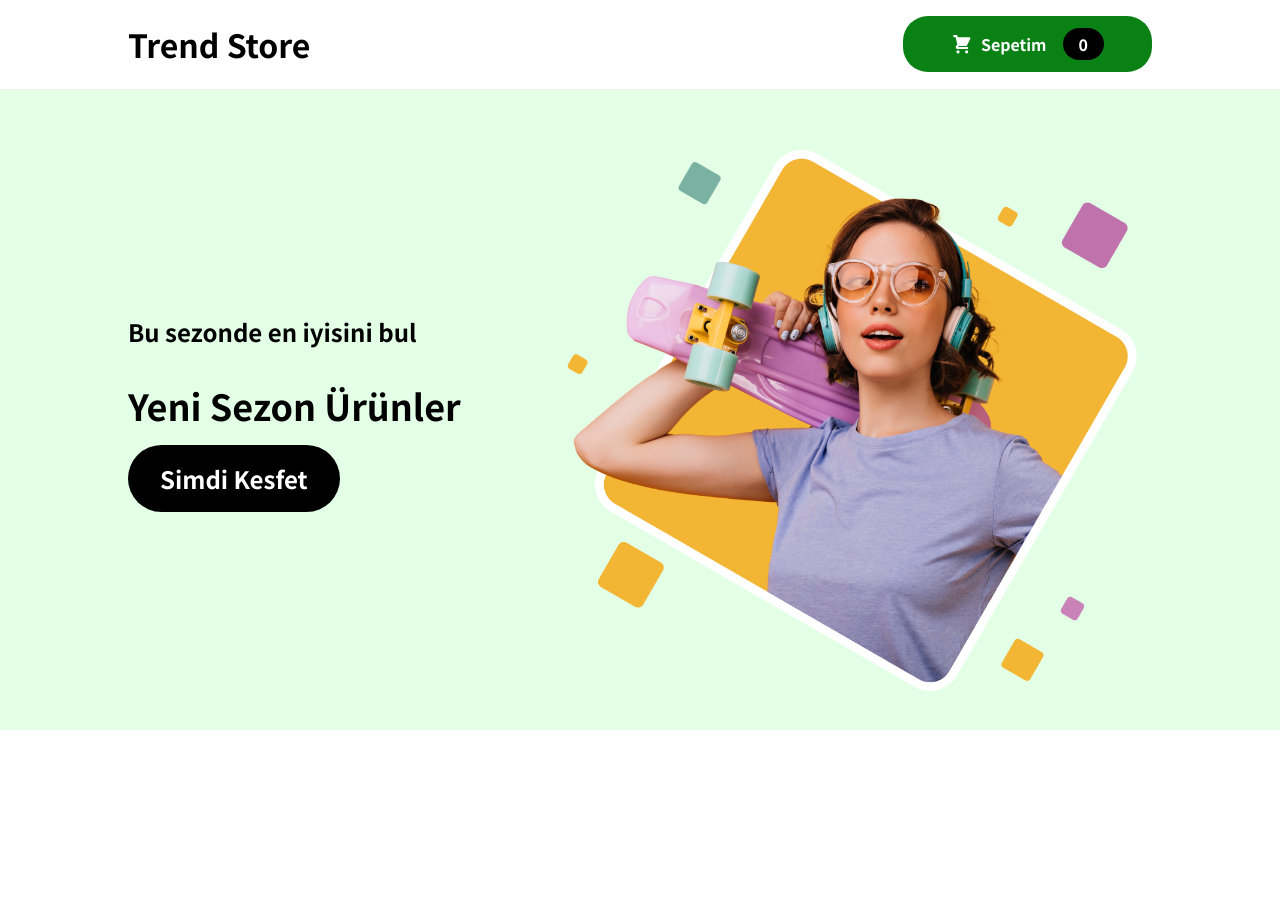
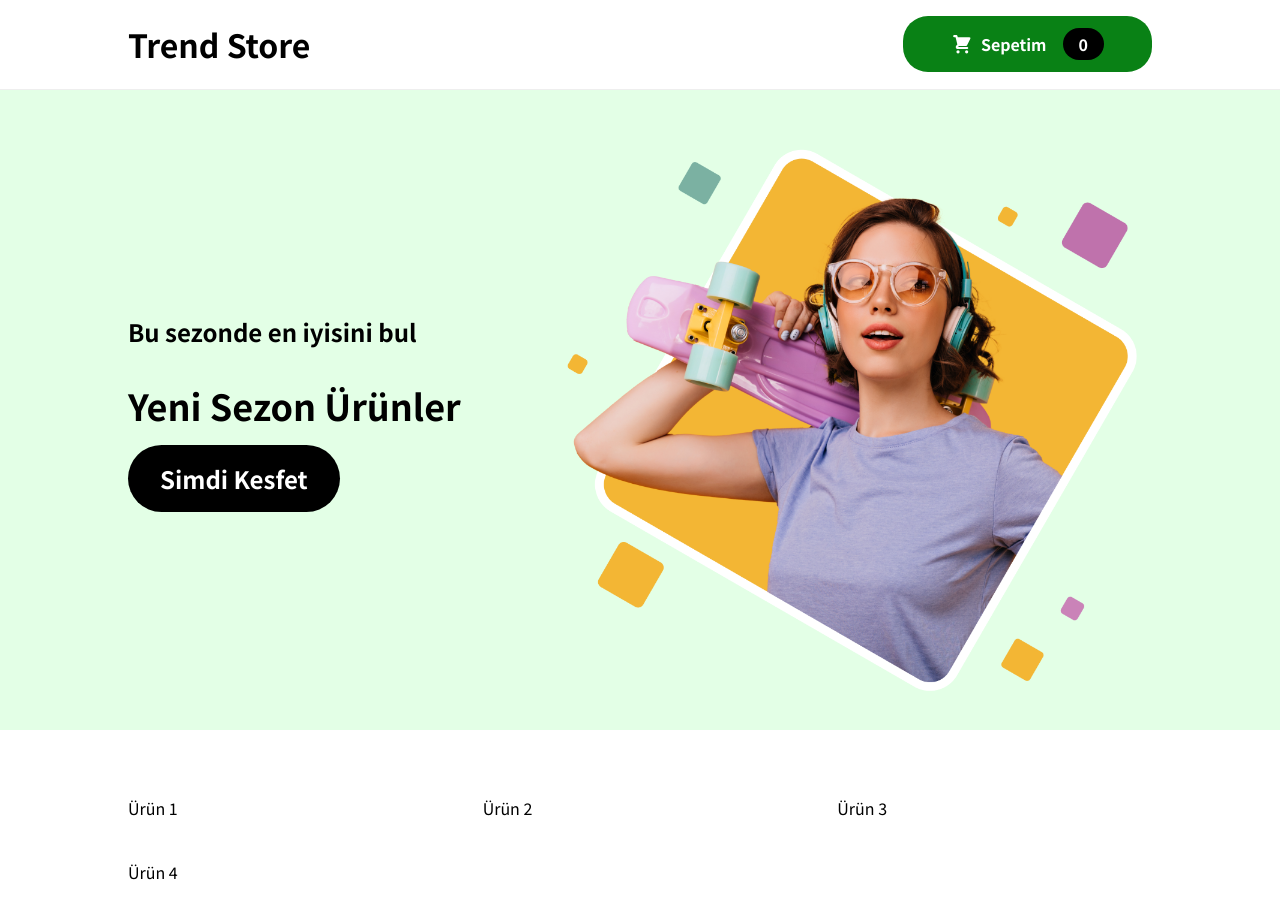
Before and after one commit to rmkofficial/trend-store, a React (Vite) app: page / in a window 1280 px wide. Shown: the top 918 px of the page. Before the commit the page ends 800 px from the top, so only its background shows below. Built offline with nearby package versions, Linux system fonts and the light colour scheme.

Commit message:
Add Products component

```diff
--- a/src/App.jsx
+++ b/src/App.jsx
@@ -1,11 +1,13 @@
 import Hero from "./components/Hero/Hero";
 import Header from "./components/Layout/Header";
+import Products from "./components/Products/Products";
 
 function App() {
   return (
     <div className="App">
       <Header />
       <Hero />
+      <Products />
     </div>
   );
 }
--- /dev/null
+++ b/src/components/Products/Products.css
@@ -0,0 +1,12 @@
+.products-wrapper {
+    width: 100%;
+    padding: 50px 10%;
+  }
+
+  .products {
+    display: grid;
+    grid-template-columns: repeat(auto-fill, minmax(300px, 1fr));
+    gap: 40px;
+    list-style: none;
+    padding: 0;
+  }
--- /dev/null
+++ b/src/components/Products/Products.jsx
@@ -0,0 +1,19 @@
+import products from "../../productData";
+import "./Products.css";
+
+const Products = () => {
+  const productList = products.map((product) => {
+    return (
+      <li key={product.id} >
+        {product.name}
+      </li>
+    );
+  });
+  return (
+    <main className="products-wrapper ">
+      <ul className="products">{productList}</ul>
+    </main>
+  );
+};
+
+export default Products;
--- /dev/null
+++ b/src/productData.js
@@ -0,0 +1,36 @@
+const products = [
+    {
+      id: 1,
+      name: "Ürün 1",
+      description: "Ürün 1'in açıklaması",
+      img: "/images/image-1.png",
+      price: 100.0,
+      amount: 1,
+    },
+    {
+      id: 2,
+      name: "Ürün 2",
+      description: "Ürün 2'nin açıklaması",
+      img: "/images/image-2.png",
+      price: 150.0,
+      amount: 1,
+    },
+    {
+      id: 3,
+      name: "Ürün 3",
+      description: "Ürün 3'ün açıklaması",
+      img: "/images/image-3.png",
+      price: 200.0,
+      amount: 1,
+    },
+    {
+      id: 4,
+      name: "Ürün 4",
+      description: "Ürün 4'ün açıklaması",
+      img: "/images/image-4.png",
+      price: 250.0,
+      amount: 1,
+    },
+  ];
+
+  export default products
```
